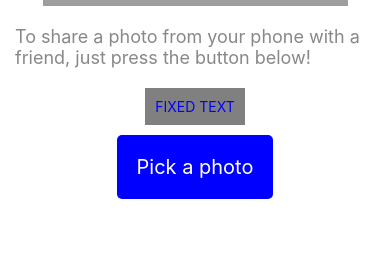
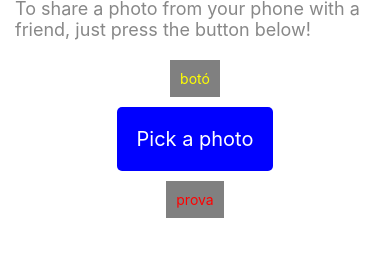
Before and after one commit to Muntsaka/my-app, a React Native app: screen / in a window 390 px wide. Shown: the part 399-656 px from the top of the page. Built offline with nearby package versions, Linux system fonts and the light colour scheme; grey boxes are pictures that could not be loaded.

Commit message:
proves button

```diff
--- a/App.js
+++ b/App.js
@@ -46,6 +46,10 @@ export default function App() {
     );
   }
 
+let creaAlerta = (text) => {
+  alert(text);
+}
+
   return (
     <View style={styles.container}>
       <Image source={{ uri: 'https://i.imgur.com/TkIrScD.png' }} style={styles.logo} />
@@ -56,12 +60,14 @@ export default function App() {
       {/*Let's do some code reutilization:*/}
 
       {/*EXERCISE 1: Go to ColoredButton Component (in /components folder) and try to understand it. Then adapt it so that we can pass a specific text*/}
-      <ColoredButton onPress={()=>{alert("clicked")}} color="blue"/>
+      <ColoredButton onPress={creaAlerta("clicked")} color="yellow" text="botó"/>
 
       {/*EXERCISE 2: Use ColoredButton Component instead of TouchableOpacity below. Adapt it so that you can pass a specific style*/}
       <TouchableOpacity onPress={openImagePickerAsync} style={styles.button}>
         <Text style={styles.buttonText}>Pick a photo</Text>
       </TouchableOpacity>
+
+      <ColoredButton onPress={openImagePickerAsync} color="red" text="prova"/>
     </View>
   );
 }
--- a/components/ColoredButton.js
+++ b/components/ColoredButton.js
@@ -2,12 +2,12 @@
 import React from 'react';
 import { StyleSheet, Text, TouchableOpacity } from 'react-native';
 
-const ColorButton = ({onPress, color}) => {
+const ColoredButton = ({onPress, color, text}) => {
 return(
   <TouchableOpacity onPress={onPress} style={{backgroundColor:"grey", padding:10, margin:10}} >
-    <Text style={{color:color}}>FIXED TEXT</Text>
+    <Text style={{color:color}}>{text}</Text>
   </TouchableOpacity>)
 }
 
 
-export default ColorButton;
+export default ColoredButton;
```
